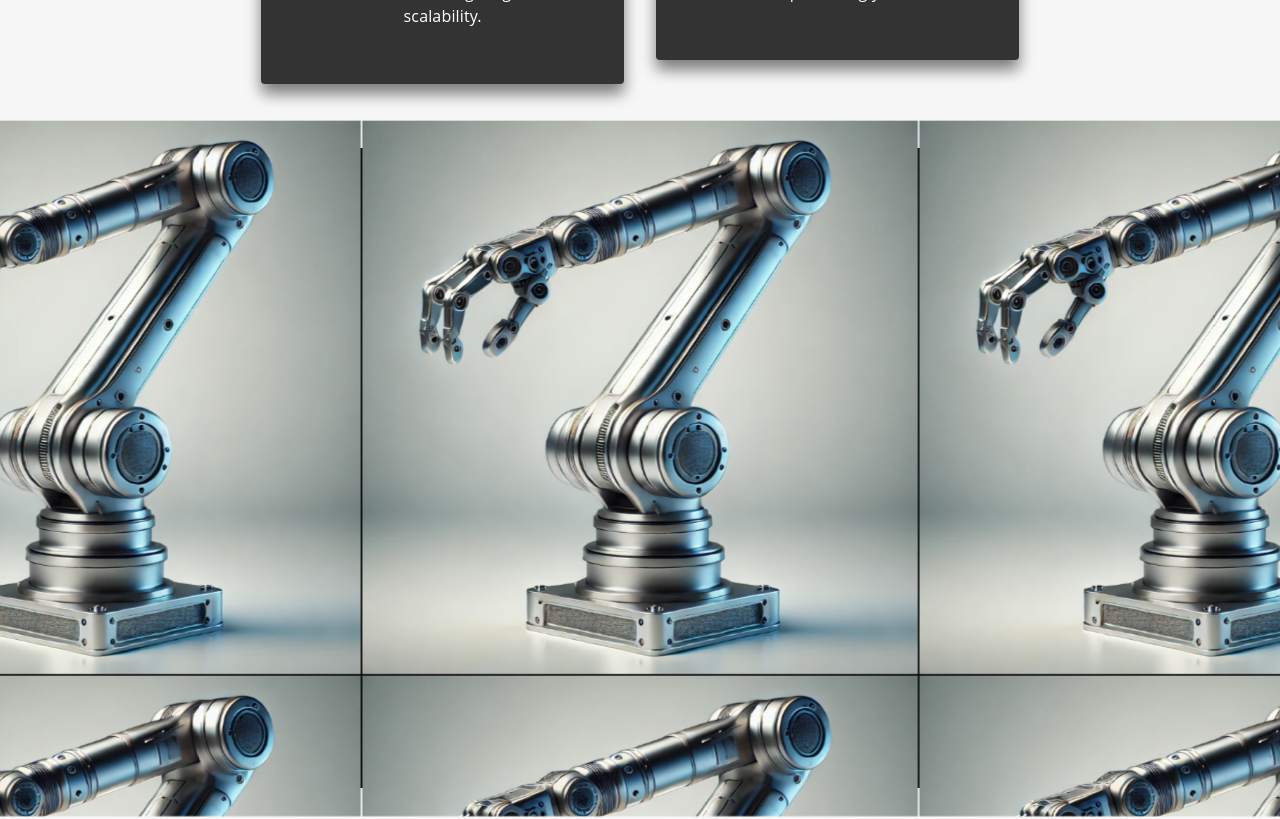
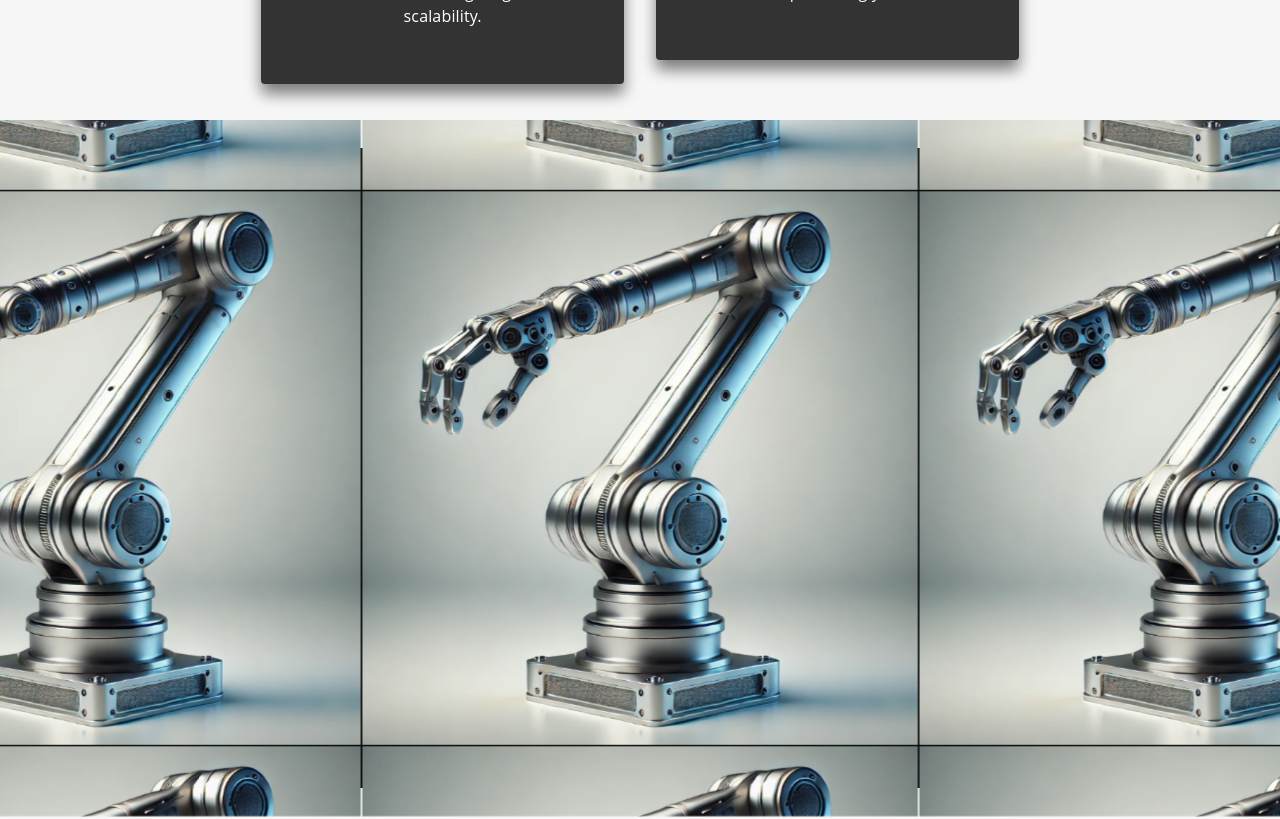
Before and after one commit to Shubhansusb/Techzick, a React (Vite) app in the folder src/client/: page / in a window 1280 px wide. Shown: the part 720-1539 px from the top of the page. Built offline with nearby package versions, Linux system fonts and the light colour scheme.

Commit message:
adding the animation to the bg i

```diff
--- a/src/client/src/App.css
+++ b/src/client/src/App.css
@@ -59,7 +59,7 @@
   background-image: url('./assets/robo_final.png'); /* Set the background image */
   background-size: cover; /* Scale the image to cover the entire container */
   background-position: center; /* Center the image horizontally and vertically */
-  height: 80vh; /* Set the container height to the full viewport height on desktop */
+  height: 60vh; /* Set the container height to 60% of the viewport height on mobile */
   width: 100%; /* Set the container width to the full viewport width */
   animation: zoomInOut 10s ease-in-out infinite; /* Add the animation */
 }
@@ -81,14 +81,6 @@
 @media only screen and (min-width: 769px) {
   .background-container {
     background-size: 40% auto;
-    background-position: top;
+    height: 80vh; /* Set the container height to the full viewport height on desktop */
   }
 }
-
-/* Add a media query to target mobile screens */
-@media only screen and (max-width: 768px) {
-  .background-container {
-    height: 60vh; /* Set the container height to 60% of the viewport height on mobile */
-    animation: zoomInOut 10s ease-in-out infinite; /* Apply the animation to mobile screens as well */
-  }
-}
```
Also changed, not shown: src/client/dist/assets/index-B0TiGuWn.css (deleted), src/client/dist/assets/index-BwKRyxfe.css (added), src/client/dist/assets/index-moCM7Q9a.js (renamed from src/client/dist/assets/index-CdRxKoAI.js), src/client/dist/index.html.
